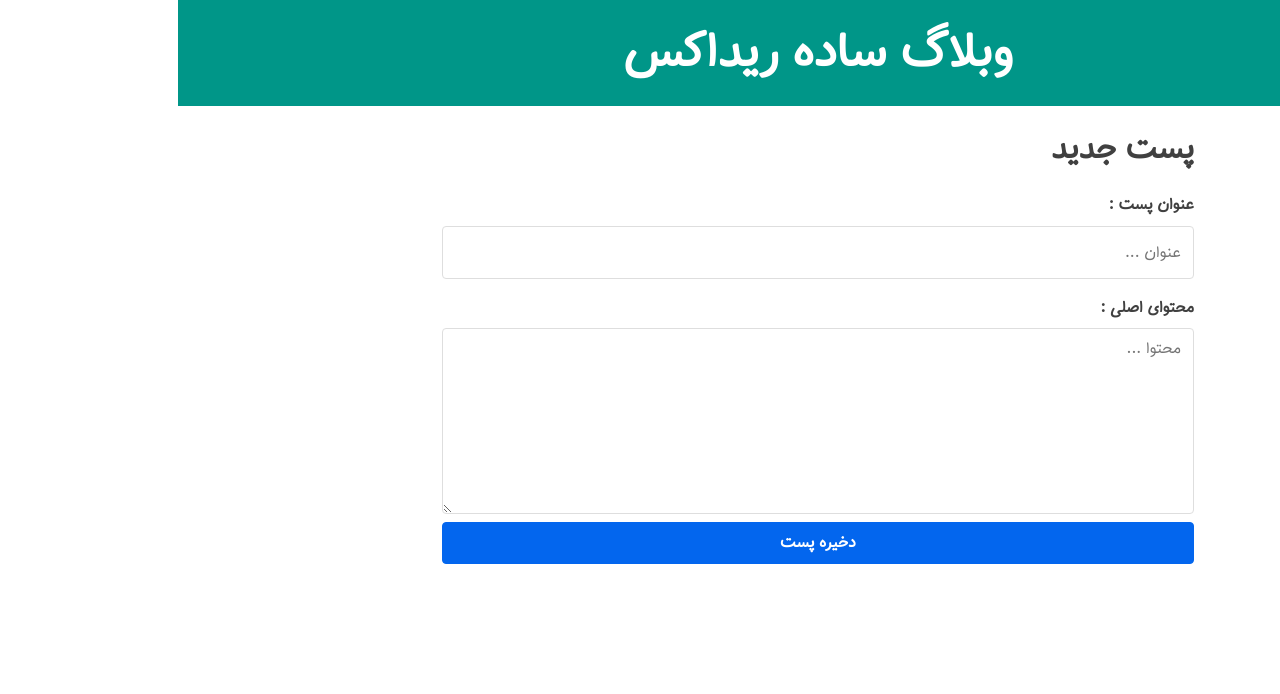
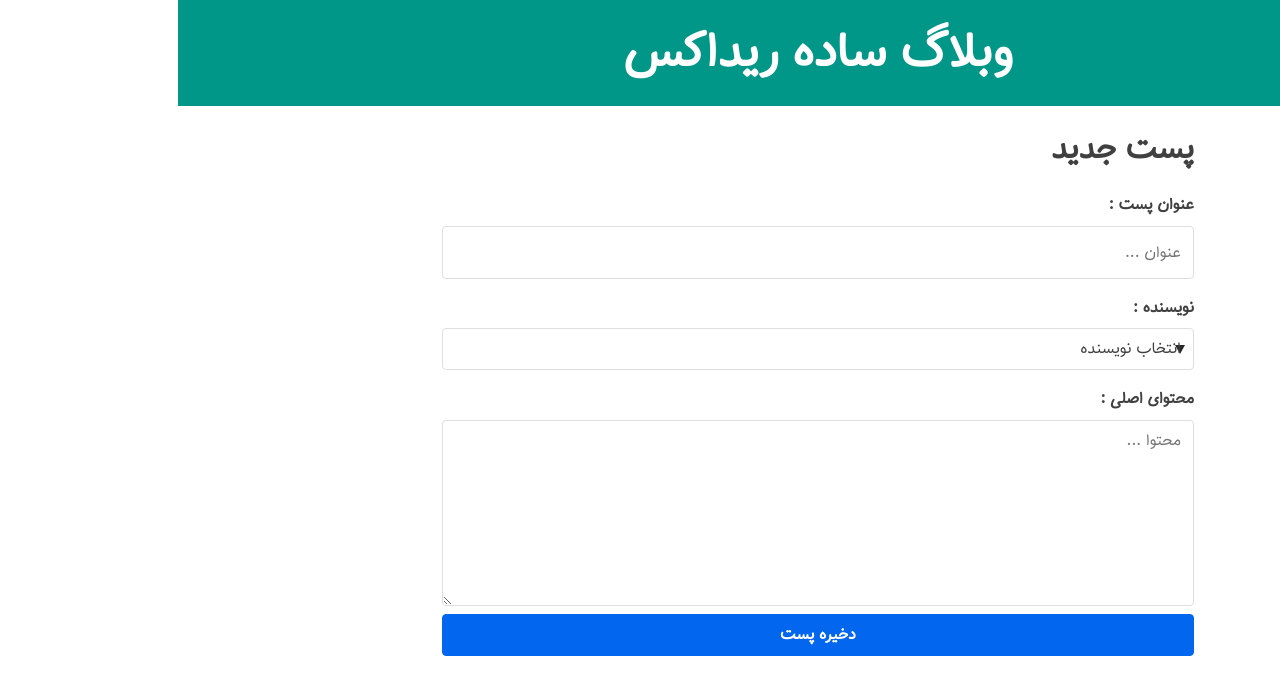
Before and after one commit to mojtaba-rasolzadeh/redux-blog, a React (Vite) app: page /blogs/create-blog in a window 1280 px wide. Shown: the top 694 px of the page. Built offline with nearby package versions, Linux system fonts and the light colour scheme.

Commit message:
Displaying authors in the new post creation component

```diff
--- a/src/components/CreateBlog.jsx
+++ b/src/components/CreateBlog.jsx
@@ -1,25 +1,33 @@
 import { useState } from "react";
 import { useNavigate } from "react-router-dom";
-import { useDispatch } from "react-redux";
+import { useDispatch, useSelector } from "react-redux";
 
 import { blogAdded } from "../reducers/blogSlice";
+import { selectAllUsers } from "../reducers/userSlice";
 
 const CreateBlog = () => {
   const [title, setTitle] = useState("");
   const [content, setContent] = useState("");
+  const [userId, setUserId] = useState("");
+
+  console.log(userId);
 
   const dispatch = useDispatch();
   const navigate = useNavigate();
 
+  const users = useSelector(selectAllUsers);
+
   const handleChangeTitle = (event) => setTitle(event.target.value);
   const handleChangeContent = (event) => setContent(event.target.value);
+  const handleChangeAuthor = (event) => setUserId(event.target.value);
 
   const handleSubmitForm = () => {
     if (title && content) {
-      dispatch(blogAdded(title, content));
+      dispatch(blogAdded(title, content,userId));
       setTitle("");
       setContent("");
-      navigate('/')
+      setUserId("");
+      navigate("/");
     }
   };
 
@@ -36,7 +44,16 @@ const CreateBlog = () => {
           value={title}
           onChange={handleChangeTitle}
         />
-        <label htmlFor="blog-content">محتوای اصلی : </label>
+        <label htmlFor="blogAuthor">نویسنده : </label>
+        <select id="blogAuthor" value={userId} onChange={handleChangeAuthor}>
+          <option value="">انتخاب نویسنده</option>
+          {users.map((user) => (
+            <option key={user.id} value={user.id}>
+              {user.fullname}
+            </option>
+          ))}
+        </select>
+        <label htmlFor="blogContent">محتوای اصلی : </label>
         <textarea
           id="blogContent"
           name="blogContent"
--- a/src/reducers/blogSlice.js
+++ b/src/reducers/blogSlice.js
@@ -1,18 +1,27 @@
-import { createSlice, nanoid } from "@reduxjs/toolkit";
-import { sub } from "date-fns-jalali";
+import {
+    createSlice,
+    nanoid
+} from "@reduxjs/toolkit";
+import {
+    sub
+} from "date-fns-jalali";
 
 const initialState = {
-  blogs: [
-    {
+    blogs: [{
             id: nanoid(),
-      date: sub(new Date(), { days: 2, minutes: 10 }).toISOString(),
+            date: sub(new Date(), {
+                days: 2,
+                minutes: 10
+            }).toISOString(),
             title: "ریداکس",
             content: "این یک متن آزمایشی می باشد ",
             user: "1",
         },
         {
             id: nanoid(),
-      date: sub(new Date(), { minutes: 10 }).toISOString(),
+            date: sub(new Date(), {
+                minutes: 10
+            }).toISOString(),
             title: "ریداکس تولکیت",
             content: "این یک متن آزمایشی می باشد",
             user: "2",
@@ -28,19 +37,24 @@ const blogsSlice = createSlice({
             reducer(state, action) {
                 state.blogs.push(action.payload);
             },
-      prepare(title, content) {
+            prepare(title, content, userId) {
                 return {
                     payload: {
                         id: nanoid(),
                         title: title,
                         date: new Date().toISOString(),
                         content: content,
+                        user: userId
                     },
                 };
             },
         },
         blogUpdated: (state, action) => {
-      const { id, title, content } = action.payload;
+            const {
+                id,
+                title,
+                content
+            } = action.payload;
             const existingBlog = state.blogs.find((blog) => blog.id === id);
             if (existingBlog) {
                 existingBlog.title = title;
@@ -48,7 +62,9 @@ const blogsSlice = createSlice({
             }
         },
         blogDeleted: (state, action) => {
-      const { id } = action.payload;
+            const {
+                id
+            } = action.payload;
             state.blogs = state.blogs.filter((blog) => blog.id !== id);
         },
     },
@@ -58,4 +74,8 @@ export const selectAllBlogs = (state) => state.blogs.blogs;
 export const selectBlogById = (state, blogId) =>
     state.blogs.blogs.find((blog) => blog.id === blogId);
 export default blogsSlice.reducer;
-export const { blogAdded, blogUpdated, blogDeleted } = blogsSlice.actions;
+export const {
+    blogAdded,
+    blogUpdated,
+    blogDeleted
+} = blogsSlice.actions;
--- a/src/reducers/userSlice.js
+++ b/src/reducers/userSlice.js
@@ -23,4 +23,5 @@ const usersSlice = createSlice({
 })
 
 export default usersSlice.reducer;
+export const selectAllUsers = state => state.users;
 export const selectUserById = (state, userId) => state.users.find(user => user.id === userId);
```
Lines whose indentation alone changed are shown as unchanged.
